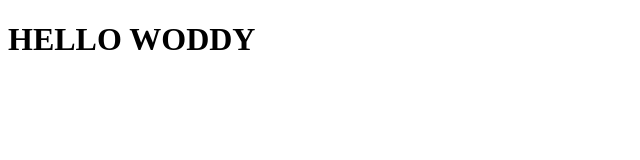
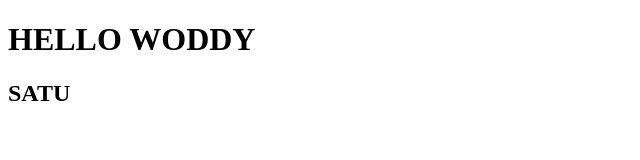
Before and after one commit to Kosannetwork/test-remote, a plain HTML site: page index.html in a window 1280 px wide. Shown: the whole page, without its empty margins (0-640 px from the left). Drawn offline with Linux system fonts and the light colour scheme.

Commit message:
menambahkan satu

```diff
--- a/index.html
+++ b/index.html
@@ -8,5 +8,6 @@
 </head>
 <body>
     <h1> HELLO WODDY </h1>
+    <h2>SATU</h2>
 </body>
 </html>
```
